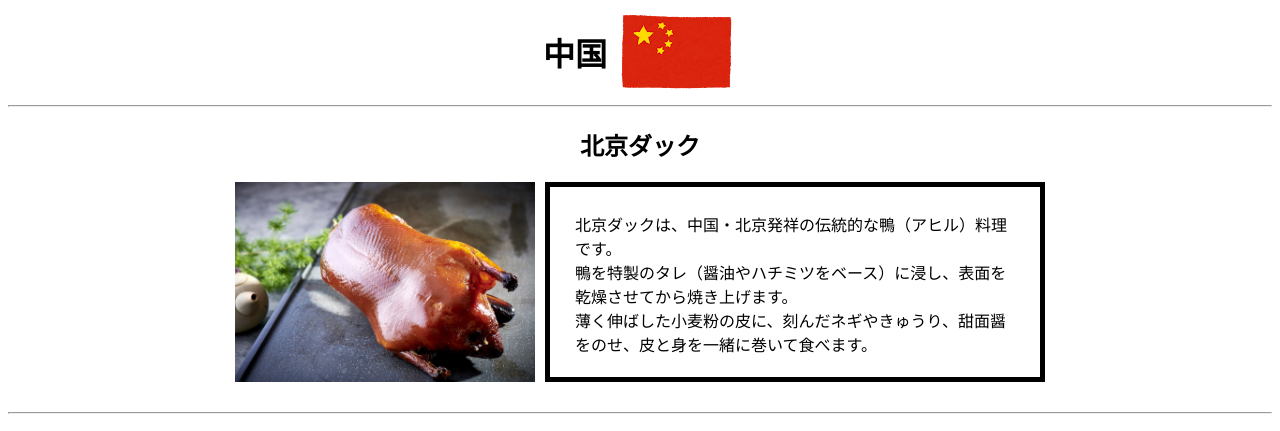
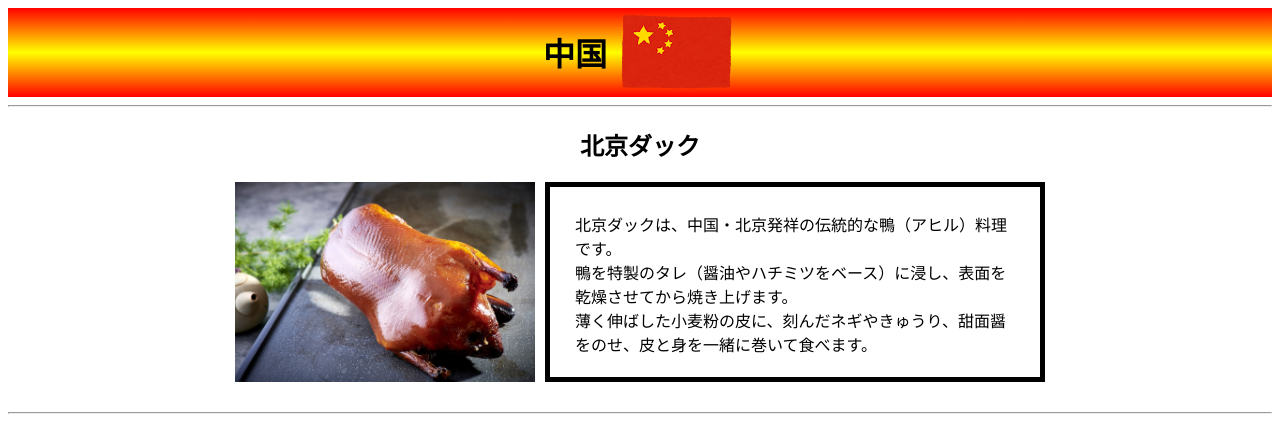
Before and after one commit to Miyayayayayaya/team-project, a plain HTML site: page China.html in a window 1280 px wide. Shown: the top 431 px of the page. Drawn offline with Linux system fonts and the light colour scheme.

Commit message:
add color

```diff
--- a/China.html
+++ b/China.html
@@ -6,7 +6,7 @@
         <link rel="stylesheet" href="./css/China.css">
     </head>
     <body>
-        <div class="text">
+        <div id="title">
             <h1>中国</h1>
             <img src="./image/China/China.png" alt="中国の国旗の写真">
         </div>
--- a/css/Brazil.css
+++ b/css/Brazil.css
@@ -6,6 +6,14 @@
     padding: 25px;
     box-sizing: border-box;
 
+}
+#title{
+    display: flex;         /* 横並びにする */
+    align-items: flex-start; /* 上に揃える */
+    gap: 10px;
+    justify-content: center;
+    align-items: center;
+    background-color: rgb(85, 187, 67);
 }
 
 .text{
--- a/css/China.css
+++ b/css/China.css
@@ -6,6 +6,14 @@
     padding: 25px;
     box-sizing: border-box;
 
+}
+#title{
+    display: flex;         /* 横並びにする */
+    align-items: flex-start; /* 上に揃える */
+    gap: 10px;
+    justify-content: center;
+    align-items: center;
+    background:linear-gradient(to top,red,yellow,red)
 }
 
 .text{
--- a/css/Flance.css
+++ b/css/Flance.css
@@ -6,6 +6,14 @@
     padding: 25px;
     box-sizing: border-box;
 
+}
+#title{
+    display: flex;         /* 横並びにする */
+    align-items: flex-start; /* 上に揃える */
+    gap: 10px;
+    justify-content: center;
+    align-items: center;
+    background: linear-gradient(to right, rgb(99, 99, 214), white,rgb(247, 20, 20))
 }
 
 .text{
--- a/css/Greece.css
+++ b/css/Greece.css
@@ -6,6 +6,14 @@
     padding: 25px;
     box-sizing: border-box;
 
+}
+#title{
+    display: flex;         /* 横並びにする */
+    align-items: flex-start; /* 上に揃える */
+    gap: 10px;
+    justify-content: center;
+    align-items: center;
+    background-color: rgb(2, 117, 165);
 }
 
 .text{
--- a/css/India.css
+++ b/css/India.css
@@ -6,6 +6,14 @@
     padding: 25px;
     box-sizing: border-box;
 
+}
+#title{
+    display: flex;         /* 横並びにする */
+    align-items: flex-start; /* 上に揃える */
+    gap: 10px;
+    justify-content: center;
+    align-items: center;
+    background:linear-gradient(to bottom, orange,white,green)
 }
 
 .text{
--- a/css/Indonesia.css
+++ b/css/Indonesia.css
@@ -6,6 +6,14 @@
     padding: 25px;
     box-sizing: border-box;
 
+}
+#title{
+    display: flex;         /* 横並びにする */
+    align-items: flex-start; /* 上に揃える */
+    gap: 10px;
+    justify-content: center;
+    align-items: center;
+    background-color: rgb(244, 88, 88);
 }
 
 .text{
--- a/css/Italy.css
+++ b/css/Italy.css
@@ -6,6 +6,14 @@
     padding: 25px;
     box-sizing: border-box;
 
+}
+#title{
+    display: flex;         /* 横並びにする */
+    align-items: flex-start; /* 上に揃える */
+    gap: 10px;
+    justify-content: center;
+    align-items: center;
+    background:linear-gradient(to right,green,white,red)
 }
 
 .text{
--- a/css/Mexico.css
+++ b/css/Mexico.css
@@ -9,6 +9,14 @@
     justify-content: center;
     align-items: center;
 
+}
+#title{
+    display: flex;         /* 横並びにする */
+    align-items: flex-start; /* 上に揃える */
+    gap: 10px;
+    justify-content: center;
+    align-items: center;
+    background:linear-gradient(to right,rgb(4, 88, 4),white,red)
 }
 
 .text{
--- a/css/Spain.css
+++ b/css/Spain.css
@@ -9,6 +9,14 @@
     justify-content: center;
     align-items: center;
 
+}
+#title{
+    display: flex;         /* 横並びにする */
+    align-items: flex-start; /* 上に揃える */
+    gap: 10px;
+    justify-content: center;
+    align-items: center;
+    background-color: rgb(227, 231, 45);
 }
 
 .text{
```
Also changed, not shown: Brazil.html (+1 -1 lines), Flance.html (+1 -1 lines), Greece.html (+1 -1 lines), India.html (+1 -1 lines), Indonesia.html (+1 -1 lines), Italy.html (+1 -1 lines), Mexico.html (+1 -1 lines), Spain.html (+1 -1 lines).
